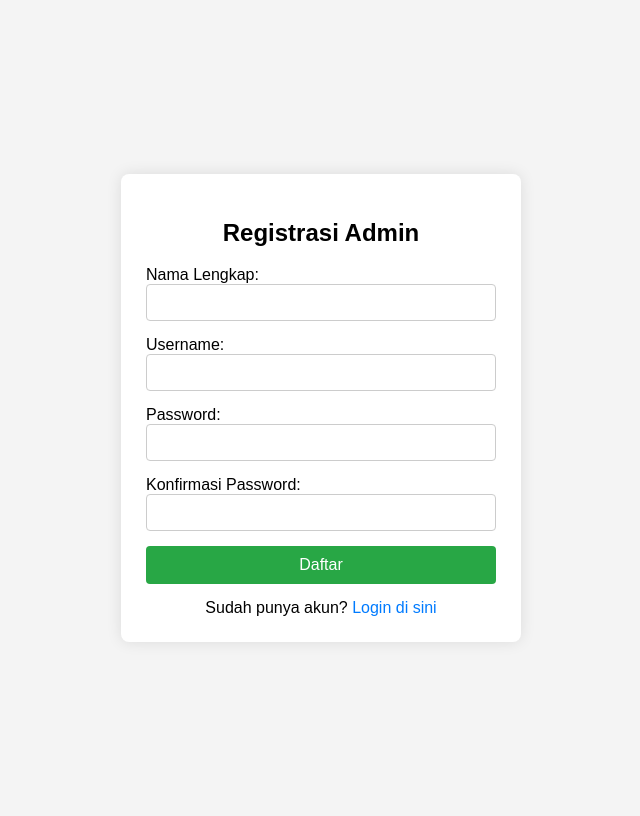
After one commit to draprotez/AplikasiBankSampah, a PHP site: page /views/registerAdminViews.php in a window 1280 px wide. The commit adds this page. Shown: the whole page, without its empty margins (319-959 px from the left). Run offline with PHP 8.4, Linux system fonts and the light colour scheme.

Commit message:
login has done

```diff
--- a/controller/loginController.php
+++ b/controller/loginController.php
@@ -16,8 +16,9 @@ $result_admin = $stmt->get_result();
 if ($result_admin->num_rows > 0) {
     $admin = $result_admin->fetch_assoc();
 
-    // Verifikasi password admin (plain text for now)
-    if ($password === $admin['password']) {
+    // Gunakan password_verify untuk mengecek hash
+    if (password_verify($password, $admin['password'])) {
+
         $_SESSION['user_id'] = $admin['id_admin'];
         $_SESSION['username'] = $admin['username'];
         $_SESSION['nama_admin'] = $admin['nama_admin'];
@@ -30,6 +31,7 @@ if ($result_admin->num_rows > 0) {
 }
 
 // Jika bukan admin, coba login sebagai user (cek username atau email)
+// Bagian ini sudah benar
 $sql_users = "SELECT * FROM users WHERE username = ? OR email = ?";
 $stmt = $conn->prepare($sql_users);
 $stmt->bind_param("ss", $login_input, $login_input);
--- a/login.php
+++ b/login.php
@@ -27,7 +27,6 @@
 
                 <button type="submit" class="btn-login">Login</button>
             </form>
-
             <p class="register-text">
                 Belum Punya Akun?<a href="register.php">Daftar Disini</a>
             </p>
--- a/register.php
+++ b/register.php
@@ -40,7 +40,9 @@
 
                 <button type="submit" class="btn-register">Daftar</button>
             </form>
-
+            <p>
+                <a href="views/registerAdminViews.php">admin</a>
+            </p>
             <p class="login-text">
                 Sudah punya akun? <a href="login.php">Login</a>
             </p>
--- /dev/null
+++ b/views/registerAdminViews.php
@@ -0,0 +1,49 @@
+<!DOCTYPE html>
+<html lang="id">
+<head>
+    <meta charset="UTF-8">
+    <title>Registrasi Admin Baru</title>
+    <style>
+        body { font-family: sans-serif; background: #f4f4f4; display: flex; justify-content: center; align-items: center; min-height: 100vh; }
+        .register-container { background: white; padding: 25px; border-radius: 8px; box-shadow: 0 0 15px rgba(0,0,0,0.1); width: 350px; }
+        h2 { text-align: center; }
+        input[type="text"], input[type="password"] { width: 100%; padding: 10px; margin-bottom: 15px; border: 1px solid #ccc; border-radius: 4px; box-sizing: border-box; }
+        button { width: 100%; padding: 10px; background-color: #28a745; color: white; border: none; border-radius: 4px; cursor: pointer; font-size: 16px; }
+        .error { color: red; background: #f8d7da; padding: 10px; border-radius: 4px; margin-bottom: 15px; }
+        .login-link { text-align: center; margin-top: 15px; }
+        .login-link a { color: #007bff; text-decoration: none; }
+    </style>
+</head>
+<body>
+    <div class="register-container">
+        <h2>Registrasi Admin</h2>
+
+        <?php
+        // Menampilkan pesan error jika ada
+        if (isset($_GET['error'])) {
+            echo '<p class="error">' . htmlspecialchars($_GET['error']) . '</p>';
+        }
+        ?>
+
+        <form action="../controller/registrasiAdminController.php" method="POST">
+            <label for="nama_admin">Nama Lengkap:</label>
+            <input type="text" id="nama_admin" name="nama_admin" required>
+
+            <label for="username">Username:</label>
+            <input type="text" id="username" name="username" required>
+
+            <label for="password">Password:</label>
+            <input type="password" id="password" name="password" required>
+
+            <label for="confirm_password">Konfirmasi Password:</label>
+            <input type="password" id="confirm_password" name="confirm_password" required>
+
+            <button type="submit" name="register_admin">Daftar</button>
+        </form>
+
+        <div class="login-link">
+            Sudah punya akun? <a href="../login.php">Login di sini</a>
+        </div>
+    </div>
+</body>
+</html>
```
Also changed, not shown: controller/registrasiAdminController.php (added, +58 -0 lines), models/adminModels.php (added, +42 -0 lines).
